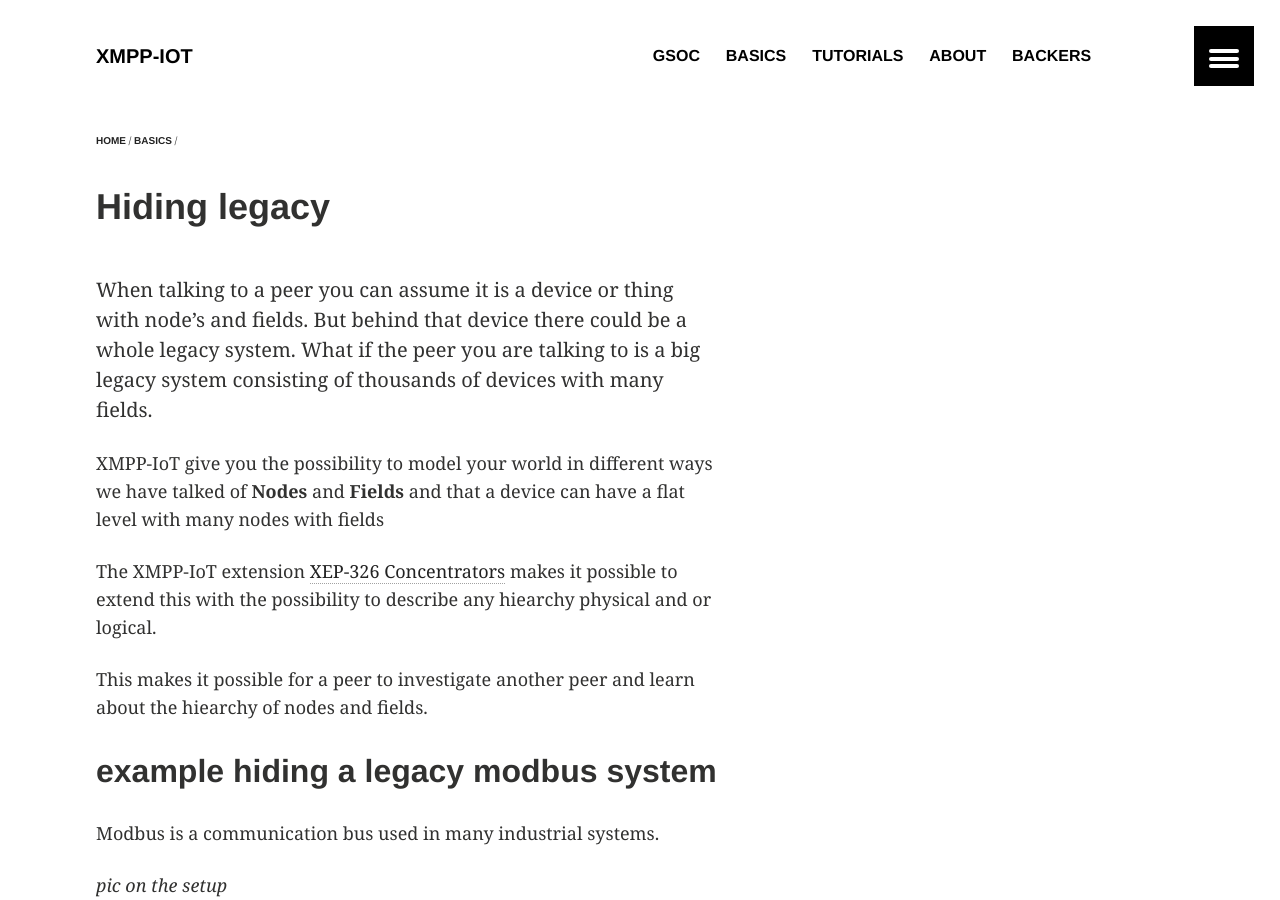
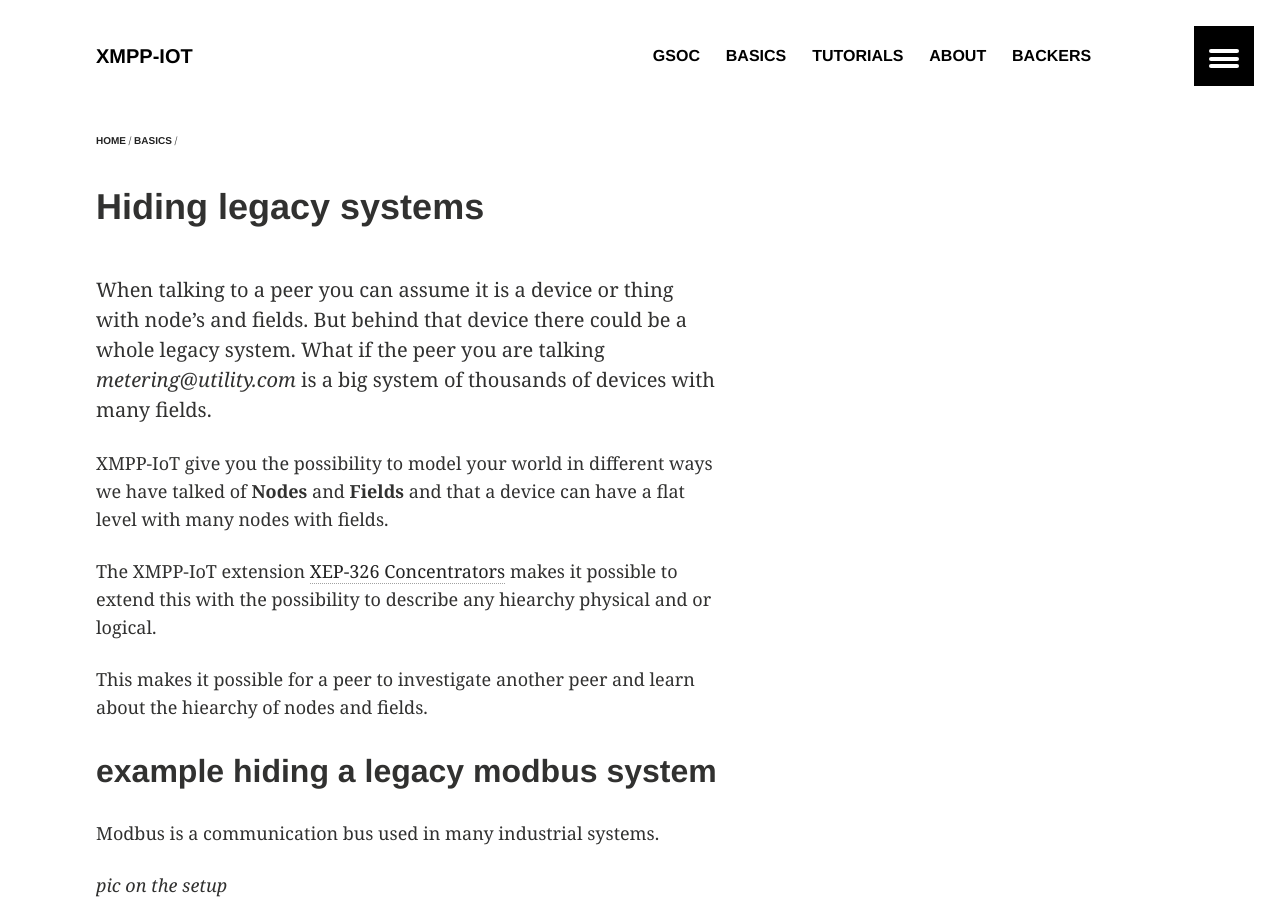
Before and after one commit to xmpp-iot/xmpp-iot.github.io, a Jekyll site: the page built from _posts/basics/2014-11-22-hiding-legacy.md, in a window 1280 px wide and 900 px high. Built offline with Jekyll 4.4.1, drawn with Linux system fonts in a browser that asks for light colours.

Commit message:
Update 2014-11-22-hiding-legacy.md
Text improvements

```diff
--- a/_posts/basics/2014-11-22-hiding-legacy.md
+++ b/_posts/basics/2014-11-22-hiding-legacy.md
@@ -1,6 +1,6 @@
 ---
 layout: article
-title: "Hiding legacy"
+title: "Hiding legacy systems"
 categories: basics
 modified: 2014-11-24T11:57:41-04:00
 tags: [basics]
@@ -9,9 +9,9 @@ comments: false
 ads: false
 ---
 
-When talking to a peer you can assume it is a device or thing with node's and fields. But behind that device there could be a whole legacy system. What if the peer you are talking to is a big legacy system consisting of thousands of devices with many fields.
+When talking to a peer you can assume it is a device or thing with node's and fields. But behind that device there could be a whole legacy system. What if the peer you are talking *metering@utility.com* is a big system of thousands of devices with many fields.
 
-XMPP-IoT give you the possibility to model your world in different ways we have talked of **Nodes** and **Fields** and that a device can have a flat level with many nodes with fields
+XMPP-IoT give you the possibility to model your world in different ways we have talked of **Nodes** and **Fields** and that a device can have a flat level with many nodes with fields.
 
 The XMPP-IoT extension [XEP-326 Concentrators](http://xmpp.org/extensions/xep-0326.html) makes it possible to extend this with the possibility to describe any hiearchy physical and or logical.
 
```
